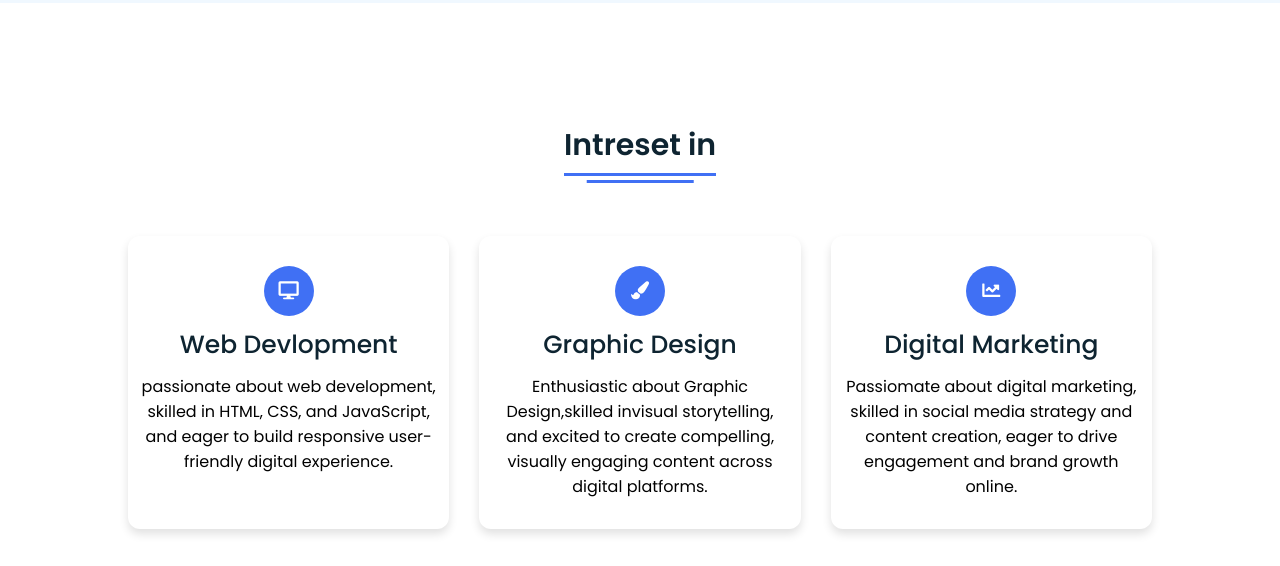
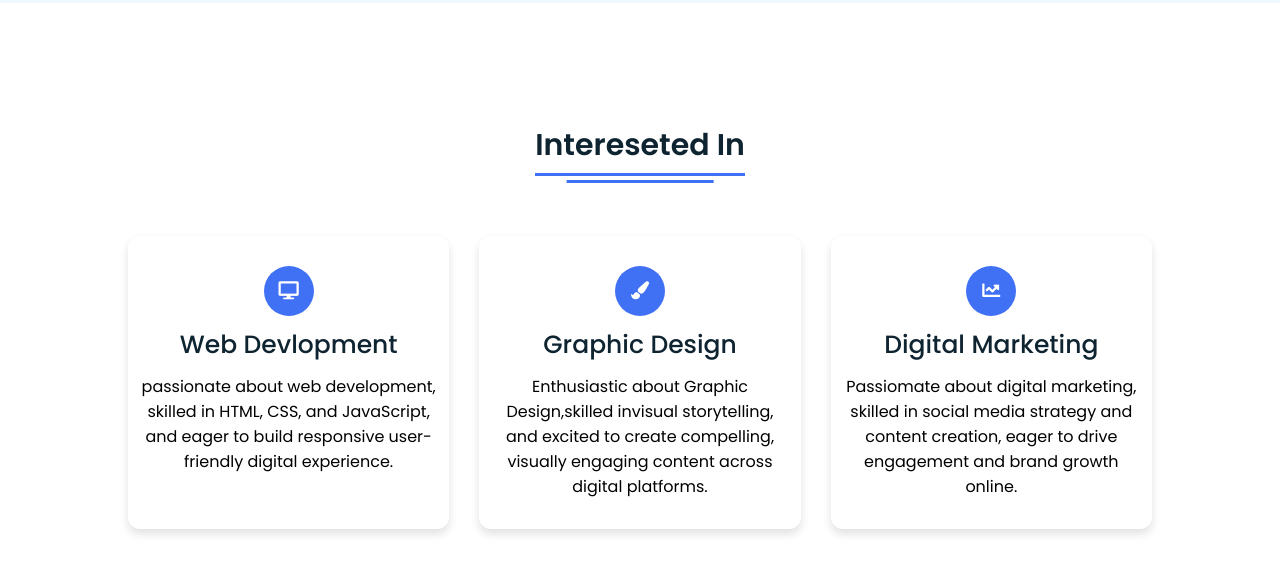
Before and after one commit to Sandeep19190/sandeep-s_portfolio, a plain HTML site: page portfolio-coding-main/responsive-portfolio-website/index.html in a window 1280 px wide. Shown: the part 2040-2606 px from the top of the page. Drawn offline with Linux system fonts and the light colour scheme.

Commit message:
Update index.html

```diff
--- a/portfolio-coding-main/responsive-portfolio-website/index.html
+++ b/portfolio-coding-main/responsive-portfolio-website/index.html
@@ -125,7 +125,7 @@
   <!-- My Services Section Start -->
   <section class="services" id="services">
     <div class="content">
-      <div class="title"><span>Intreset in</span></div>
+      <div class="title"><span>Intereseted In </span></div>
       <div class="boxes">
         <div class="box">
           <div class="icon">
```
